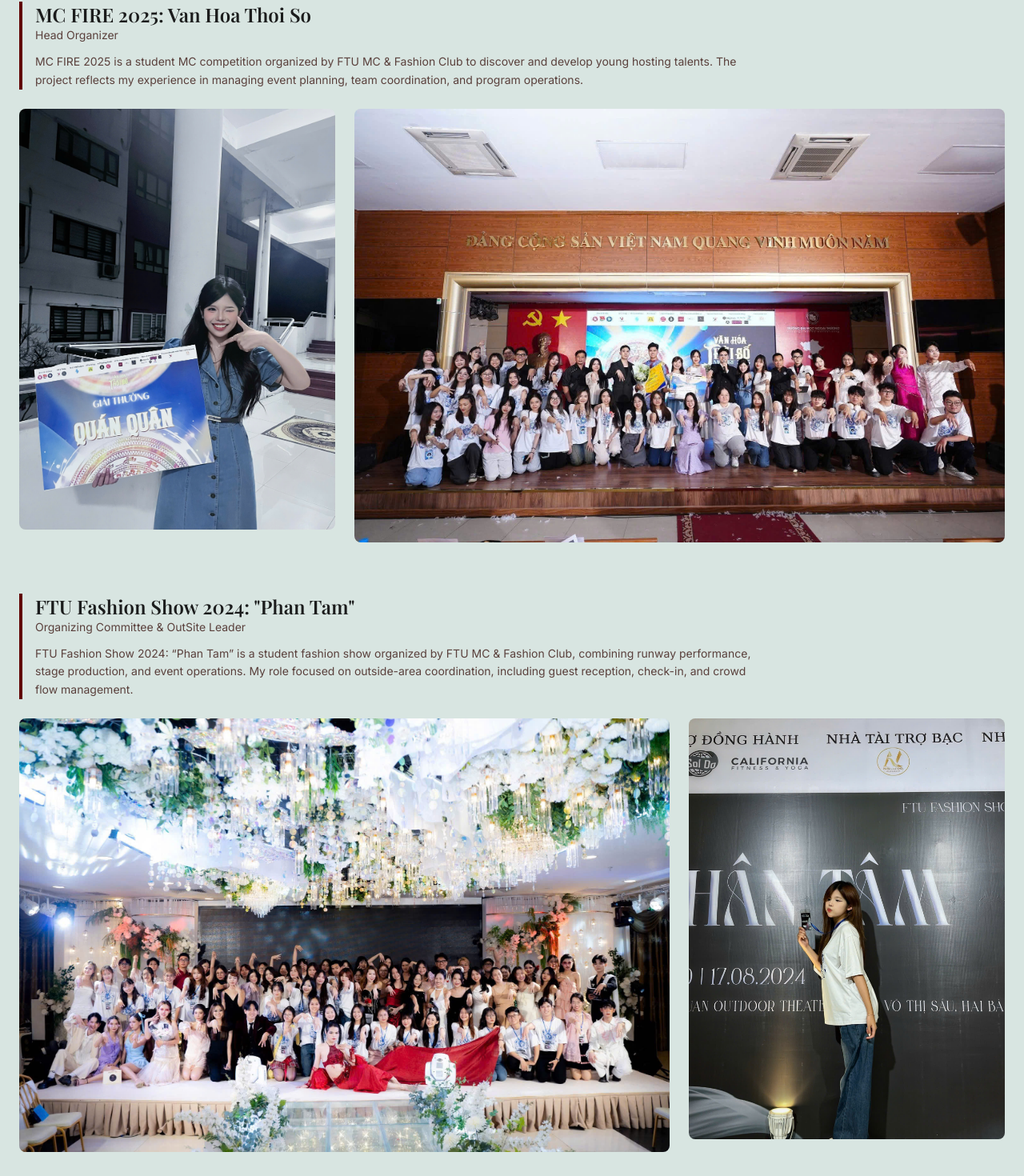
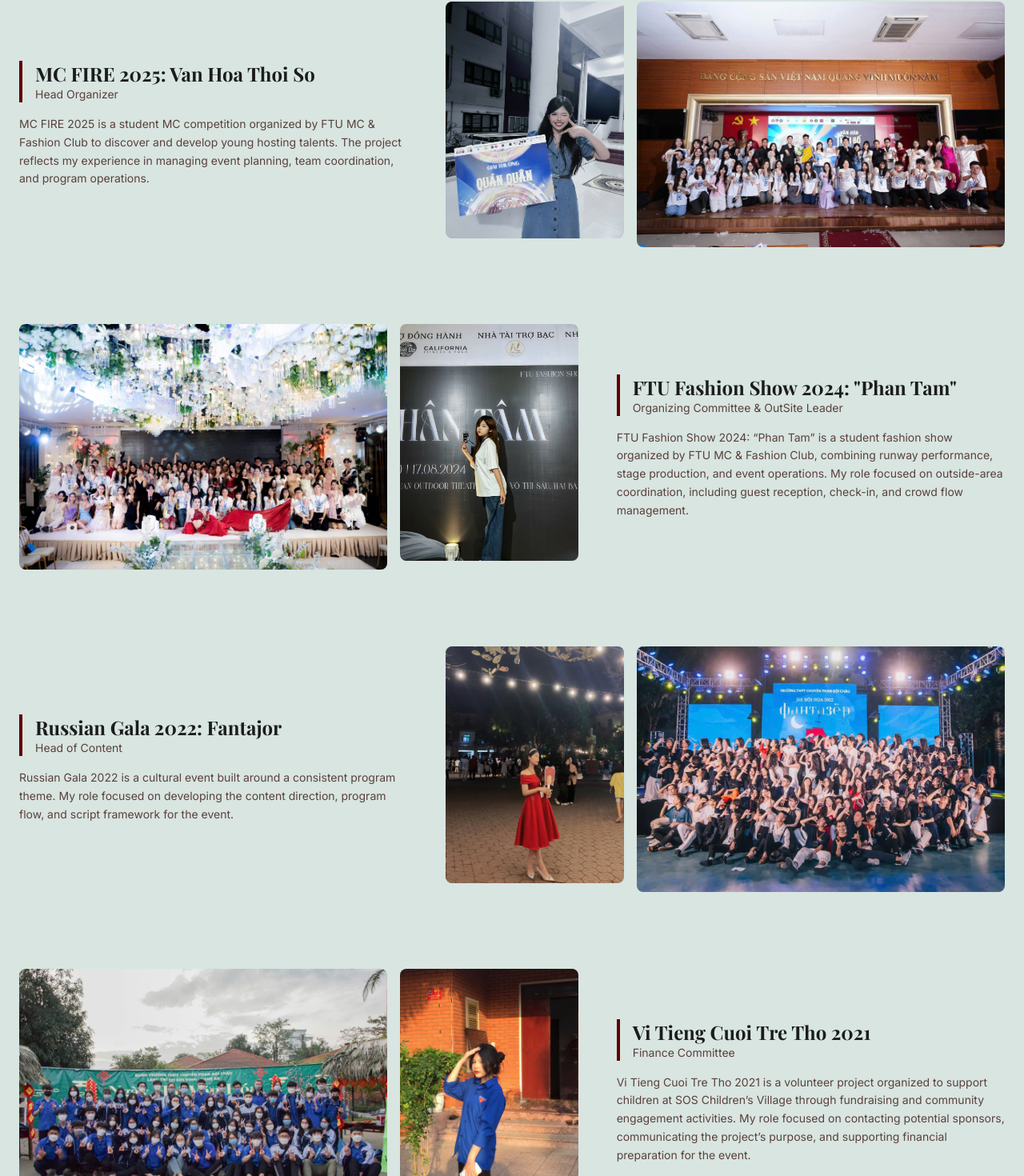
Before and after one commit to Trungs0002/portfolio-huyen, a React (Create React App) app: page / in a window 1280 px wide. Shown: the part 5847-7317 px from the top of the page at 80% size. Built offline with nearby package versions, Linux system fonts and the light colour scheme.

Commit message:
feat: add Projects component featuring business, event, and creative work sections

```diff
--- a/src/components/Projects.js
+++ b/src/components/Projects.js
@@ -166,19 +166,21 @@ My role included developing the project idea, brand direction, product concept,
             A visual documentation of actual large-scale events I have organized, directed, and managed, capturing key stages, crew coordinations, and memorable live production highlights.
           </p>
 
-          <div className="space-y-16">
+          <div className="space-y-20 lg:space-y-24">
             {/* MC FIRE */}
-            <div className="reveal-on-scroll">
-              <div className="border-l-4 border-primary pl-4 mb-6">
-                <h4 className="font-headline-md text-xl md:text-2xl text-on-surface">MC FIRE 2025: Van Hoa Thoi So</h4>
-                <p className="text-on-surface-variant text-sm font-label-md mb-3">Head Organizer</p>
-                <p className="text-on-surface-variant text-sm max-w-4xl leading-relaxed mt-2">
+            <div className="reveal-on-scroll grid grid-cols-1 lg:grid-cols-12 gap-8 lg:gap-12 items-center">
+              <div className="lg:col-span-5">
+                <div className="border-l-4 border-primary pl-4 mb-4">
+                  <h4 className="font-headline-md text-xl md:text-2xl text-on-surface font-bold">MC FIRE 2025: Van Hoa Thoi So</h4>
+                  <p className="text-on-surface-variant text-sm font-label-md">Head Organizer</p>
+                </div>
+                <p className="text-on-surface-variant text-sm leading-relaxed">
                   MC FIRE 2025 is a student MC competition organized by FTU MC & Fashion Club to discover and develop young hosting talents. The project reflects my experience in managing event planning, team coordination, and program operations.
                 </p>
               </div>
-              <div className="grid grid-cols-1 md:grid-cols-12 gap-6">
+              <div className="lg:col-span-7 grid grid-cols-12 gap-4">
                 <div
-                  className="md:col-span-4 aspect-[3/4] overflow-hidden rounded-lg hover-card cursor-pointer"
+                  className="col-span-4 aspect-[3/4] overflow-hidden rounded-lg hover-card cursor-pointer"
                   onClick={() => setActiveImage("/mcfirerieng.jpg")}
                 >
                   <img
@@ -188,7 +190,7 @@ My role included developing the project idea, brand direction, product concept,
                   />
                 </div>
                 <div
-                  className="md:col-span-8 aspect-[16/9] md:aspect-auto overflow-hidden rounded-lg hover-card cursor-pointer"
+                  className="col-span-8 aspect-[3/2] overflow-hidden rounded-lg hover-card cursor-pointer"
                   onClick={() => setActiveImage("/mcfire.jpg")}
                 >
                   <img
@@ -201,17 +203,10 @@ My role included developing the project idea, brand direction, product concept,
             </div>
 
             {/* FTU Fashion Show */}
-            <div className="reveal-on-scroll" style={{ transitionDelay: "0.1s" }}>
-              <div className="border-l-4 border-primary pl-4 mb-6">
-                <h4 className="font-headline-md text-xl md:text-2xl text-on-surface">FTU Fashion Show 2024: "Phan Tam"</h4>
-                <p className="text-on-surface-variant text-sm font-label-md mb-3">Organizing Committee & OutSite Leader</p>
-                <p className="text-on-surface-variant text-sm max-w-4xl leading-relaxed mt-2">
-                  FTU Fashion Show 2024: “Phan Tam” is a student fashion show organized by FTU MC & Fashion Club, combining runway performance, stage production, and event operations. My role focused on outside-area coordination, including guest reception, check-in, and crowd flow management.
-                </p>
-              </div>
-              <div className="grid grid-cols-1 md:grid-cols-12 gap-6">
+            <div className="reveal-on-scroll grid grid-cols-1 lg:grid-cols-12 gap-8 lg:gap-12 items-center" style={{ transitionDelay: "0.1s" }}>
+              <div className="lg:col-span-7 grid grid-cols-12 gap-4 order-2 lg:order-1">
                 <div
-                  className="md:col-span-8 aspect-[16/9] md:aspect-auto overflow-hidden rounded-lg hover-card order-2 md:order-1 cursor-pointer"
+                  className="col-span-8 aspect-[3/2] overflow-hidden rounded-lg hover-card cursor-pointer"
                   onClick={() => setActiveImage("/ftufashionshow.jpg")}
                 >
                   <img
@@ -221,7 +216,7 @@ My role included developing the project idea, brand direction, product concept,
                   />
                 </div>
                 <div
-                  className="md:col-span-4 aspect-[3/4] overflow-hidden rounded-lg hover-card order-1 md:order-2 cursor-pointer"
+                  className="col-span-4 aspect-[3/4] overflow-hidden rounded-lg hover-card cursor-pointer"
                   onClick={() => setActiveImage("/ftufashionshowrieng.jpg")}
                 >
                   <img
@@ -231,20 +226,31 @@ My role included developing the project idea, brand direction, product concept,
                   />
                 </div>
               </div>
+              <div className="lg:col-span-5 order-1 lg:order-2">
+                <div className="border-l-4 border-primary pl-4 mb-4">
+                  <h4 className="font-headline-md text-xl md:text-2xl text-on-surface font-bold">FTU Fashion Show 2024: "Phan Tam"</h4>
+                  <p className="text-on-surface-variant text-sm font-label-md">Organizing Committee & OutSite Leader</p>
+                </div>
+                <p className="text-on-surface-variant text-sm leading-relaxed">
+                  FTU Fashion Show 2024: “Phan Tam” is a student fashion show organized by FTU MC & Fashion Club, combining runway performance, stage production, and event operations. My role focused on outside-area coordination, including guest reception, check-in, and crowd flow management.
+                </p>
+              </div>
             </div>
 
             {/* Dạ Hội Nga / Russian Gala */}
-            <div className="reveal-on-scroll" style={{ transitionDelay: "0.2s" }}>
-              <div className="border-l-4 border-primary pl-4 mb-6">
-                <h4 className="font-headline-md text-xl md:text-2xl text-on-surface">Russian Gala 2022: Fantajor</h4>
-                <p className="text-on-surface-variant text-sm font-label-md mb-3">Head of Content</p>
-                <p className="text-on-surface-variant text-sm max-w-4xl leading-relaxed mt-2">
+            <div className="reveal-on-scroll grid grid-cols-1 lg:grid-cols-12 gap-8 lg:gap-12 items-center" style={{ transitionDelay: "0.2s" }}>
+              <div className="lg:col-span-5">
+                <div className="border-l-4 border-primary pl-4 mb-4">
+                  <h4 className="font-headline-md text-xl md:text-2xl text-on-surface font-bold">Russian Gala 2022: Fantajor</h4>
+                  <p className="text-on-surface-variant text-sm font-label-md">Head of Content</p>
+                </div>
+                <p className="text-on-surface-variant text-sm leading-relaxed">
                   Russian Gala 2022 is a cultural event built around a consistent program theme. My role focused on developing the content direction, program flow, and script framework for the event.
                 </p>
               </div>
-              <div className="grid grid-cols-1 md:grid-cols-12 gap-6">
+              <div className="lg:col-span-7 grid grid-cols-12 gap-4">
                 <div
-                  className="md:col-span-4 aspect-[3/4] overflow-hidden rounded-lg hover-card cursor-pointer"
+                  className="col-span-4 aspect-[3/4] overflow-hidden rounded-lg hover-card cursor-pointer"
                   onClick={() => setActiveImage("/dahoingarieng.jpg")}
                 >
                   <img
@@ -254,7 +260,7 @@ My role included developing the project idea, brand direction, product concept,
                   />
                 </div>
                 <div
-                  className="md:col-span-8 aspect-[16/9] md:aspect-auto overflow-hidden rounded-lg hover-card cursor-pointer"
+                  className="col-span-8 aspect-[3/2] overflow-hidden rounded-lg hover-card cursor-pointer"
                   onClick={() => setActiveImage("/dahoinga.jpg")}
                 >
                   <img
@@ -267,35 +273,37 @@ My role included developing the project idea, brand direction, product concept,
             </div>
 
             {/* Vì Tiếng Cười Trẻ Thơ 2021 */}
-            <div className="reveal-on-scroll" style={{ transitionDelay: "0.3s" }}>
-              <div className="border-l-4 border-primary pl-4 mb-6">
-                <h4 className="font-headline-md text-xl md:text-2xl text-on-surface">Vi Tieng Cuoi Tre Tho 2021</h4>
-                <p className="text-on-surface-variant text-sm font-label-md mb-3">Finance Committee</p>
-                <p className="text-on-surface-variant text-sm max-w-4xl leading-relaxed mt-2">
-                  Vi Tieng Cuoi Tre Tho 2021 is a volunteer project organized to support children at SOS Children’s Village through fundraising and community engagement activities. My role focused on contacting potential sponsors, communicating the project’s purpose, and supporting financial preparation for the event.
-                </p>
-              </div>
-              <div className="grid grid-cols-1 md:grid-cols-12 gap-6">
+            <div className="reveal-on-scroll grid grid-cols-1 lg:grid-cols-12 gap-8 lg:gap-12 items-center" style={{ transitionDelay: "0.3s" }}>
+              <div className="lg:col-span-7 grid grid-cols-12 gap-4 order-2 lg:order-1">
                 <div
-                  className="md:col-span-8 aspect-[16/9] md:aspect-auto overflow-hidden rounded-lg hover-card order-2 md:order-1 cursor-pointer"
+                  className="col-span-8 aspect-[3/2] overflow-hidden rounded-lg hover-card cursor-pointer"
                   onClick={() => setActiveImage("/vitiengcuoitretho.jpg")}
                 >
                   <img
                     alt="Vì Tiếng Cười Trẻ Thơ Stage / Activities"
-                    className="w-full h-full object-cover hover:scale-105 transition-transform duration-500 animate-fade-in"
+                    className="w-full h-full object-cover hover:scale-105 transition-transform duration-500"
                     src="/vitiengcuoitretho.jpg"
                   />
                 </div>
                 <div
-                  className="md:col-span-4 aspect-[3/4] overflow-hidden rounded-lg hover-card order-1 md:order-2 cursor-pointer"
+                  className="col-span-4 aspect-[3/4] overflow-hidden rounded-lg hover-card cursor-pointer"
                   onClick={() => setActiveImage("/vitiengcuoitrethorieng.jpg")}
                 >
                   <img
                     alt="Vì Tiếng Cười Trẻ Thơ Portrait / Committee Member"
-                    className="w-full h-full object-cover hover:scale-105 transition-transform duration-500 animate-fade-in"
+                    className="w-full h-full object-cover hover:scale-105 transition-transform duration-500"
                     src="/vitiengcuoitrethorieng.jpg"
                   />
                 </div>
+              </div>
+              <div className="lg:col-span-5 order-1 lg:order-2">
+                <div className="border-l-4 border-primary pl-4 mb-4">
+                  <h4 className="font-headline-md text-xl md:text-2xl text-on-surface font-bold">Vi Tieng Cuoi Tre Tho 2021</h4>
+                  <p className="text-on-surface-variant text-sm font-label-md">Finance Committee</p>
+                </div>
+                <p className="text-on-surface-variant text-sm leading-relaxed">
+                  Vi Tieng Cuoi Tre Tho 2021 is a volunteer project organized to support children at SOS Children’s Village through fundraising and community engagement activities. My role focused on contacting potential sponsors, communicating the project’s purpose, and supporting financial preparation for the event.
+                </p>
               </div>
             </div>
           </div>
```
